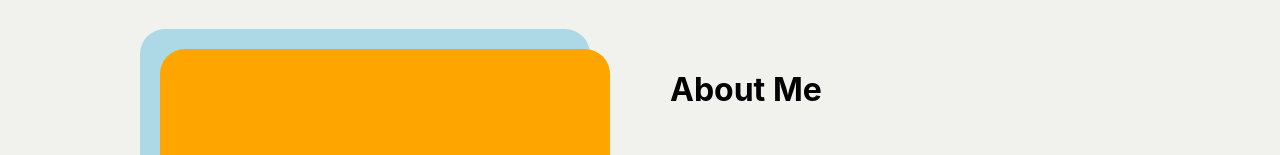
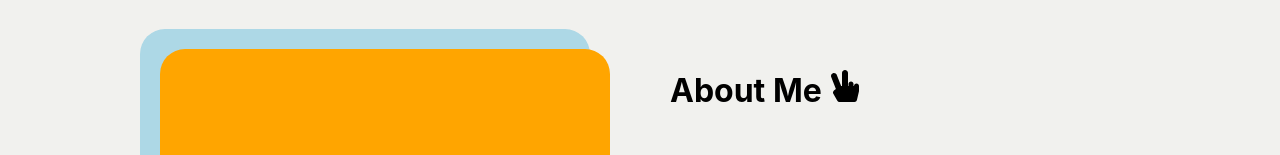
Before and after one commit to AriAgress/AriA_Portfolio, a React (Create React App) app: page /About in a window 1280 px wide. Shown: the part 181-336 px from the top of the page. Built offline with nearby package versions, Linux system fonts and the light colour scheme.

Commit message:
Add(About): Imported and added react icons

```diff
--- a/src/Components/About/About.js
+++ b/src/Components/About/About.js
@@ -1,8 +1,9 @@
-import React from 'react';
-import { useSelector } from 'react-redux';
+import React from "react";
+import { useSelector } from "react-redux";
+import { FaHandPeace } from "react-icons/fa";
 
 // components
-import Hobby from './Hobby/Hobby';
+import Hobby from "./Hobby/Hobby";
 
 //stylesheet
 import {
@@ -11,7 +12,7 @@ import {
   ImgContainer,
   AboutImg,
   TextContainer,
-} from './About.styles.js';
+} from "./About.styles.js";
 
 const About = () => {
   const colorSwitch = useSelector(state => state.colorSwitch);
@@ -22,7 +23,9 @@ const About = () => {
           <AboutImg />
         </ImgContainer>
         <TextContainer>
-          <h1>About Me</h1>
+          <h1>
+            About Me <FaHandPeace />
+          </h1>
           <p>
             Lorem ipsum dolor sit amet, consectetur adipiscing elit.Lorem ipsum
             dolor sit amet, consectetur adipiscing elit.Lorem ipsum dolor sit
```
